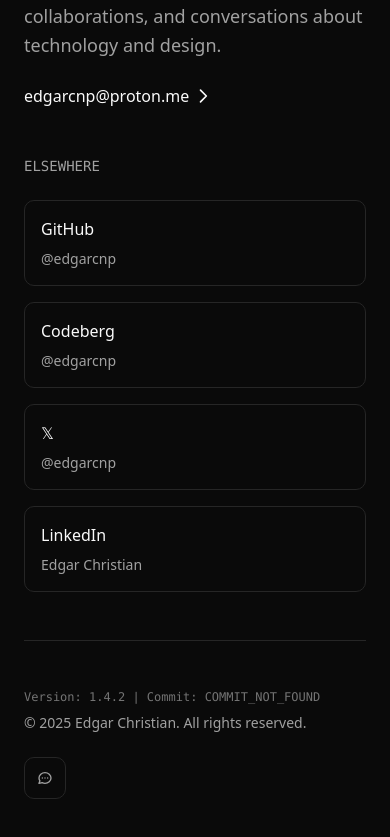
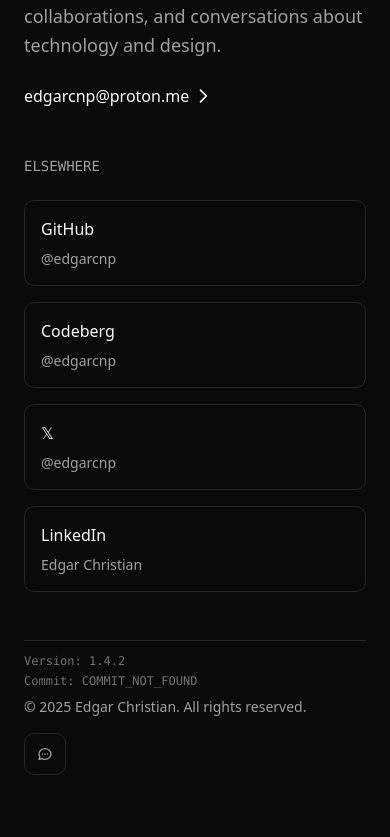
Before and after one commit to edgarcnp/edgarcnp-dev, a Next.js app: page / in a window 390 px wide. Shown: the part 3088-3925 px from the top of the page. Built offline with nearby package versions, Linux system fonts and the light colour scheme.

Commit message:
fix: padding issue

```diff
--- a/components/footer-section.tsx
+++ b/components/footer-section.tsx
@@ -75,11 +75,12 @@ export default function FooterSection({ currentYear, className = "" }: FooterSec
                     </div>
                 </div>
 
-                <div className="space-y-6 sm:space-y-8 pt-12 sm:pt-16 border-t border-border">
-                    <div className="flex flex-col lg:flex-row justify-between items-start lg:items-center gap-6 sm:gap-8">
+                <div className="pt-3 sm:pt-3 border-t border-border">
+                    <div className="flex flex-col sm:flex-row sm:justify-between sm:items-center gap-4 sm:gap-8">
                         <div className="space-y-2">
-                            <div className="text-xs text-muted-foreground/70 font-mono">
-                                Version: {process.env.NEXT_PUBLIC_APP_VERSION || 'VERSION_NOT_FOUND'} | Commit: {process.env.NEXT_PUBLIC_COMMIT_HASH || 'COMMIT_NOT_FOUND'}
+                            <div className="text-xs text-muted-foreground/70 font-mono space-y-1">
+                                <div>Version: {process.env.NEXT_PUBLIC_APP_VERSION || 'VERSION_NOT_FOUND'}</div>
+                                <div>Commit: {process.env.NEXT_PUBLIC_COMMIT_HASH || 'COMMIT_NOT_FOUND'}</div>
                             </div>
                             <div className="text-sm text-muted-foreground">
                                 © {currentYear} Edgar Christian. All rights reserved.
@@ -88,7 +89,7 @@ export default function FooterSection({ currentYear, className = "" }: FooterSec
 
                         <div className="flex items-center gap-4">
                             <a
-                                href="mailto:me@edgarcnp.dev"
+                                href="mailto:edgarcnp@proton.me"
                                 className="group p-3 rounded-lg border border-border hover:border-muted-foreground/50 transition-all duration-300"
                                 aria-label="Open chat"
                             >
```
